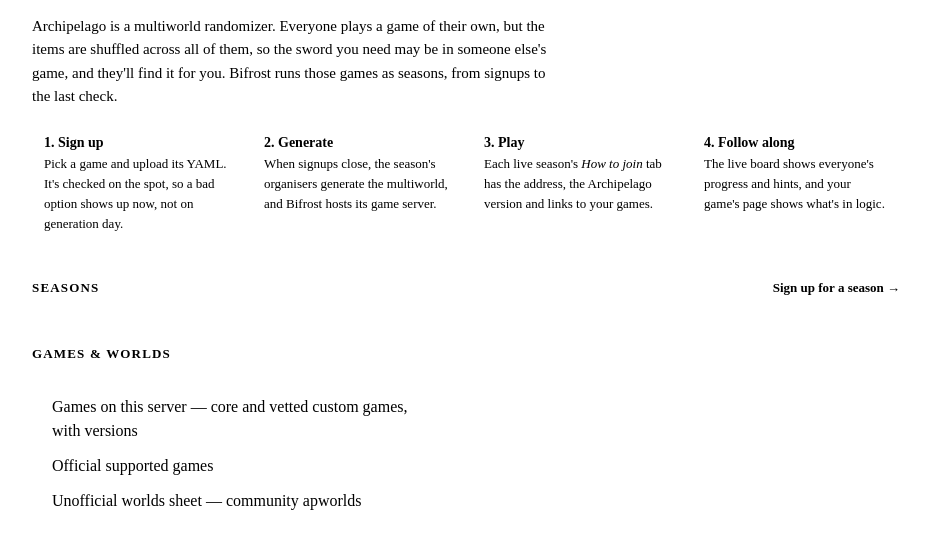
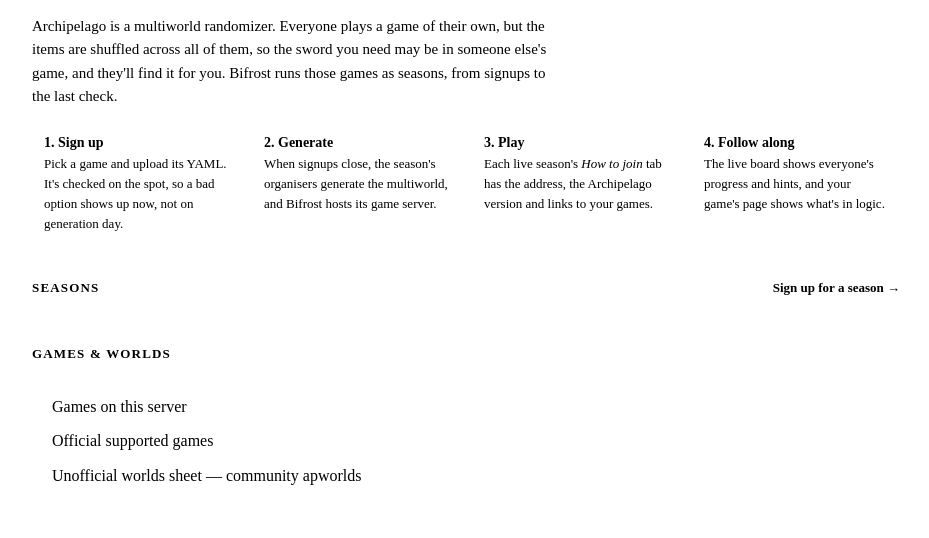
Before and after one commit to vidarrio/bifrost, a plain HTML site: page static/index.html in a window 1280 px wide. Shown: the part 197-735 px from the top of the page, without its empty margins (174-1103 px from the left). Drawn offline with Linux system fonts and the light colour scheme.

Commit message:
fix: drop the description after the home page's Games link (#170)

```diff
--- a/static/index.html
+++ b/static/index.html
@@ -118,7 +118,7 @@
       <h2 class="sec">Games &amp; worlds</h2>
       <div class="card">
         <ul class="links">
-          <li><a href="/worlds">Games on this server</a> — core and vetted custom games, with versions</li>
+          <li><a href="/worlds">Games on this server</a></li>
           <li><a href="https://archipelago.gg/games" target="_blank" rel="noopener">Official supported games</a></li>
           <li><a href="https://docs.google.com/spreadsheets/d/1iuzDTOAvdoNe8Ne8i461qGNucg5OuEoF-Ikqs8aUQZw/htmlview?gid=58422002#gid=58422002" target="_blank" rel="noopener">Unofficial worlds sheet</a> — community apworlds</li>
         </ul>
```
